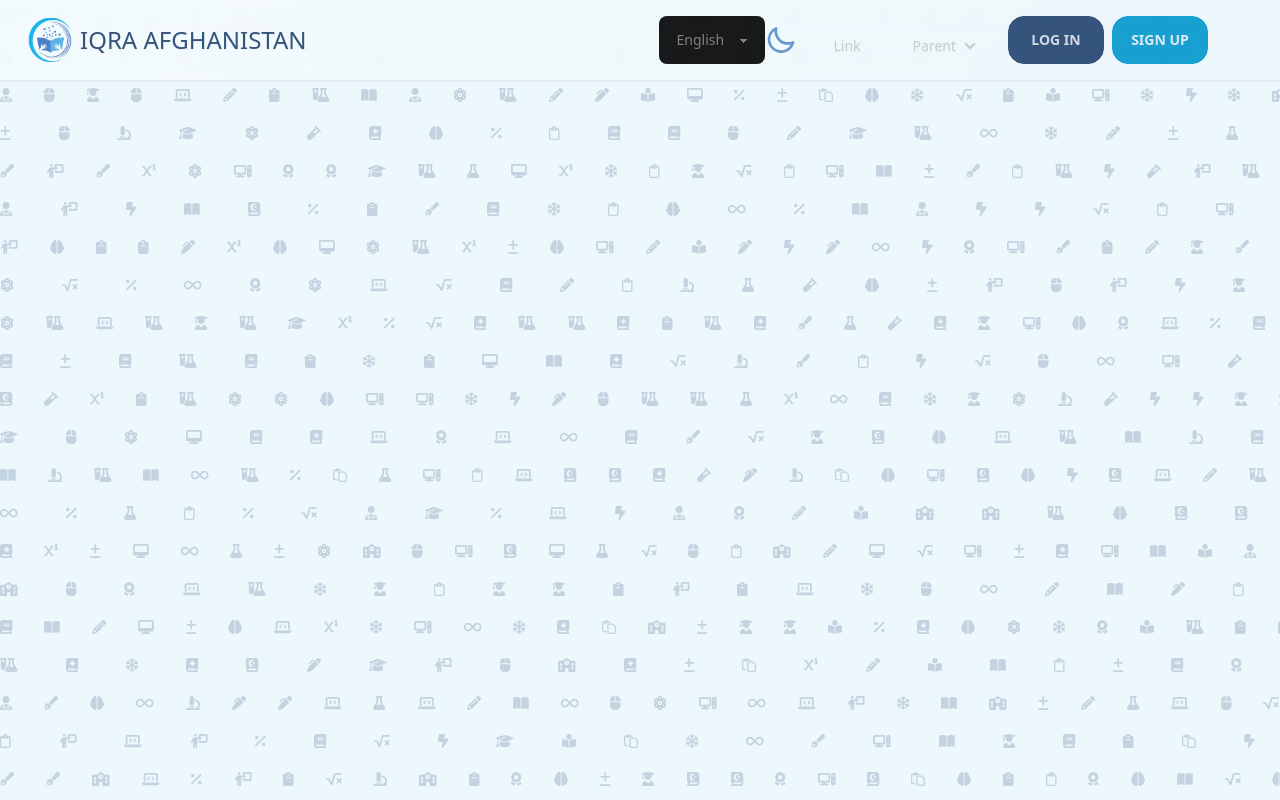
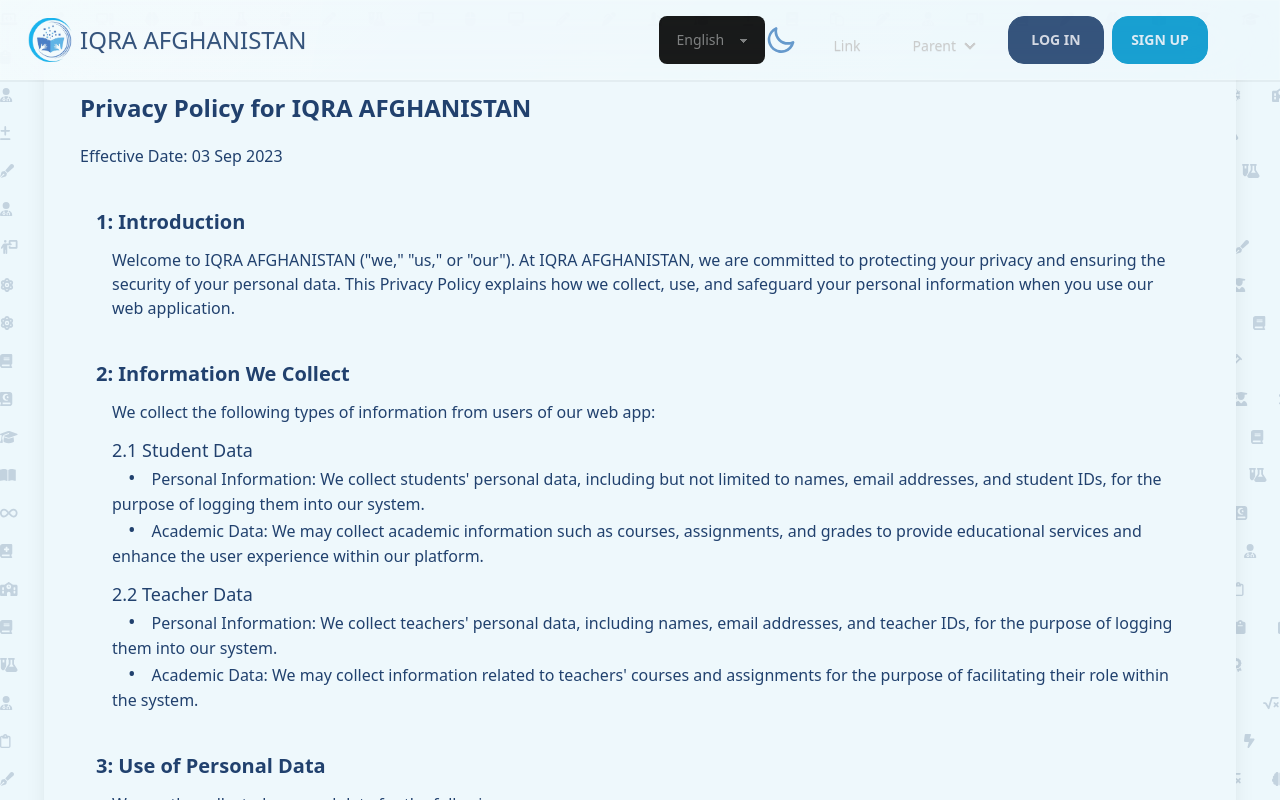
Before and after one commit to ajmalwali7/iqraAfg, a React (Vite) app: page /privacy-policy in a window 1280 px wide. Built offline with nearby package versions, Linux system fonts and the light colour scheme.

Commit message:
privacy policy page created

```diff
--- a/src/Components/privacyPolicy.jsx
+++ b/src/Components/privacyPolicy.jsx
@@ -1,3 +1,84 @@
 export function PrivacyPolicy() {
-  return <div>Hello</div>;
+  return (
+    <div className="text-primary card shadow-xl mt-2 m-3 p-9 bg-accent overflow-x-hidden h-fit lg:mt-9 lg:m-11">
+      <h1 className="font-bold text-2xl my-5">
+        Privacy Policy for IQRA AFGHANISTAN
+      </h1>
+      <p>Effective Date: 03 Sep 2023</p>
+      <ol className="flex flex-col gap-7 m-10 mx-4">
+        <li>
+          <h3 className="font-semibold text-xl">1: Introduction</h3>
+          <p className="pl-4 py-3 ">{`Welcome to IQRA AFGHANISTAN ("we," "us," or "our"). At IQRA AFGHANISTAN, we are committed to protecting your privacy and ensuring the security of your personal data. This Privacy Policy explains how we collect, use, and safeguard your personal information when you use our web application.`}</p>
+        </li>
+        <li>
+          <h3 className="font-semibold text-xl">2: Information We Collect</h3>
+          <p className="pl-4 py-3 ">{`We collect the following types of information from users of our web app:`}</p>
+          <ol className="pl-4 pb-3">
+            <li>
+              <h4 className="font-medium text-lg">2.1 Student Data</h4>
+              <ul>
+                <li className=" before:content-['•'] before:mx-4 before:text-xl before:font-medium">{`Personal Information: We collect students' personal data, including but not limited to names, email addresses, and student IDs, for the purpose of logging them into our system.`}</li>
+                <li className=" before:content-['•'] before:mx-4 before:text-xl before:font-medium">{`Academic Data: We may collect academic information such as
+              courses, assignments, and grades to provide educational services
+              and enhance the user experience within our platform.`}</li>
+              </ul>
+            </li>
+            <li className="pt-3">
+              <h4 className="font-medium text-lg">2.2 Teacher Data</h4>
+              <ul>
+                <li className=" before:content-['•'] before:mx-4 before:text-xl before:font-medium">{`Personal Information: We collect teachers' personal data, including names, email addresses, and teacher IDs, for the purpose of logging them into our system.`}</li>
+                <li className=" before:content-['•'] before:mx-4 before:text-xl before:font-medium">{`Academic Data: We may collect information related to teachers' courses and assignments for the purpose of facilitating their role within the system.`}</li>
+              </ul>
+            </li>
+          </ol>
+        </li>
+        <li>
+          <h3 className="font-semibold text-xl">3: Use of Personal Data</h3>
+          <p className="pl-4 py-3 ">{`We use the collected personal data for the following purposes:`}</p>
+          <ol className="pl-4 pb-3">
+            <li className=" before:content-['•'] before:mx-4 before:text-xl before:font-medium">
+              {`To facilitate user authentication and provide access to the web app for both students and teachers.`}
+            </li>
+            <li className=" before:content-['•'] before:mx-4 before:text-xl before:font-medium">
+              {`To improve and personalize the user experience within our platform.`}
+            </li>
+            <li className=" before:content-['•'] before:mx-4 before:text-xl before:font-medium">{`To provide educational services and support.`}</li>
+            <li className=" before:content-['•'] before:mx-4 before:text-xl before:font-medium">
+              {`To communicate with users regarding updates, changes, or important information related to our web app.`}
+            </li>
+            <li className=" before:content-['•'] before:mx-4 before:text-xl before:font-medium">{`To ensure the security and integrity of our web app.`}</li>
+          </ol>
+        </li>
+        <li>
+          <h3 className="font-semibold text-xl">
+            4. Data Sharing and Disclosure
+          </h3>
+          <p className="pl-4 py-3 ">{`We do not share personal data with teachers or students. The data collected is solely used for the purposes mentioned above and is not disclosed to any third party or unauthorized individuals.`}</p>
+        </li>
+        <li>
+          <h3 className="font-semibold text-xl">5: Data Security</h3>
+          <p className="pl-4 py-3 ">{`We take the security of your personal data seriously and implement appropriate measures to protect it from unauthorized access, disclosure, alteration, or destruction. However, no data transmission over the internet is completely secure, and we cannot guarantee the absolute security of your information.`}</p>
+        </li>
+        <li>
+          <h3 className="font-semibold text-xl">6: Your Rights</h3>
+          <p className="pl-4 py-3 ">{`You have the right to access, update, or delete your personal data. If you wish to exercise these rights or have any questions about your personal data, please contact us at info@iqraafg.edu`}</p>
+        </li>
+        <li>
+          <h3 className="font-semibold text-xl">
+            7: Changes to this Privacy Policy
+          </h3>
+          <p className="pl-4 py-3 ">{`We may update this Privacy Policy from time to time to reflect changes in our practices or for other operational, legal, or regulatory reasons. We will notify you of any material changes through our web app or by other means as required by applicable law.`}</p>
+        </li>
+        <li>
+          <h3 className="font-semibold text-xl">8: Contact Us</h3>
+          <p className="pl-4 py-3 ">{`If you have any questions, concerns, or requests regarding this Privacy Policy or the handling of your personal data, please contact us at info@iqraafg.edu`}</p>
+        </li>
+      </ol>
+      <p className="text-lg">{`By using IQRA AFGHANISTAN, you agree to this Privacy Policy.`}</p>
+      <ul className="my-10">
+        <li className="font-bold text-lg">IQRA AFGHANISTAN</li>
+        <li>info@iqraafg.edu</li>
+      </ul>
+    </div>
+  );
 }
```
